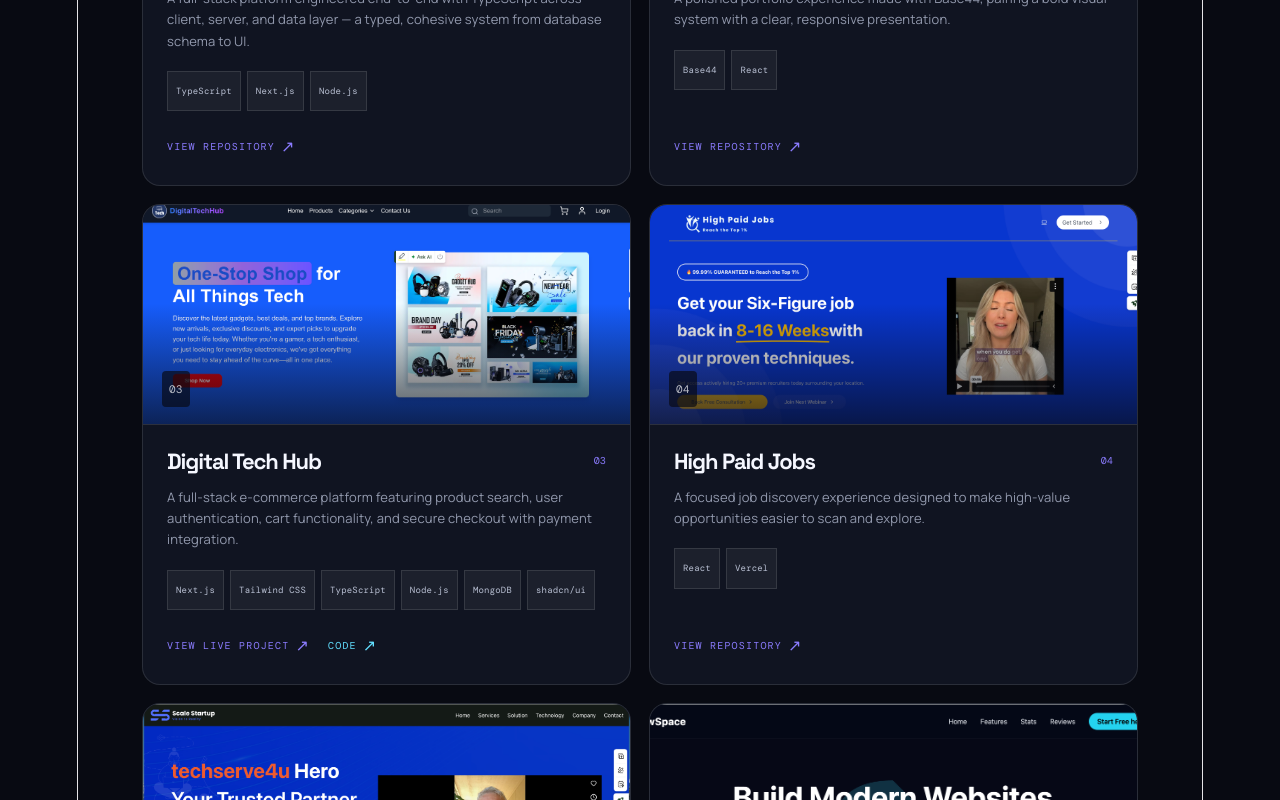
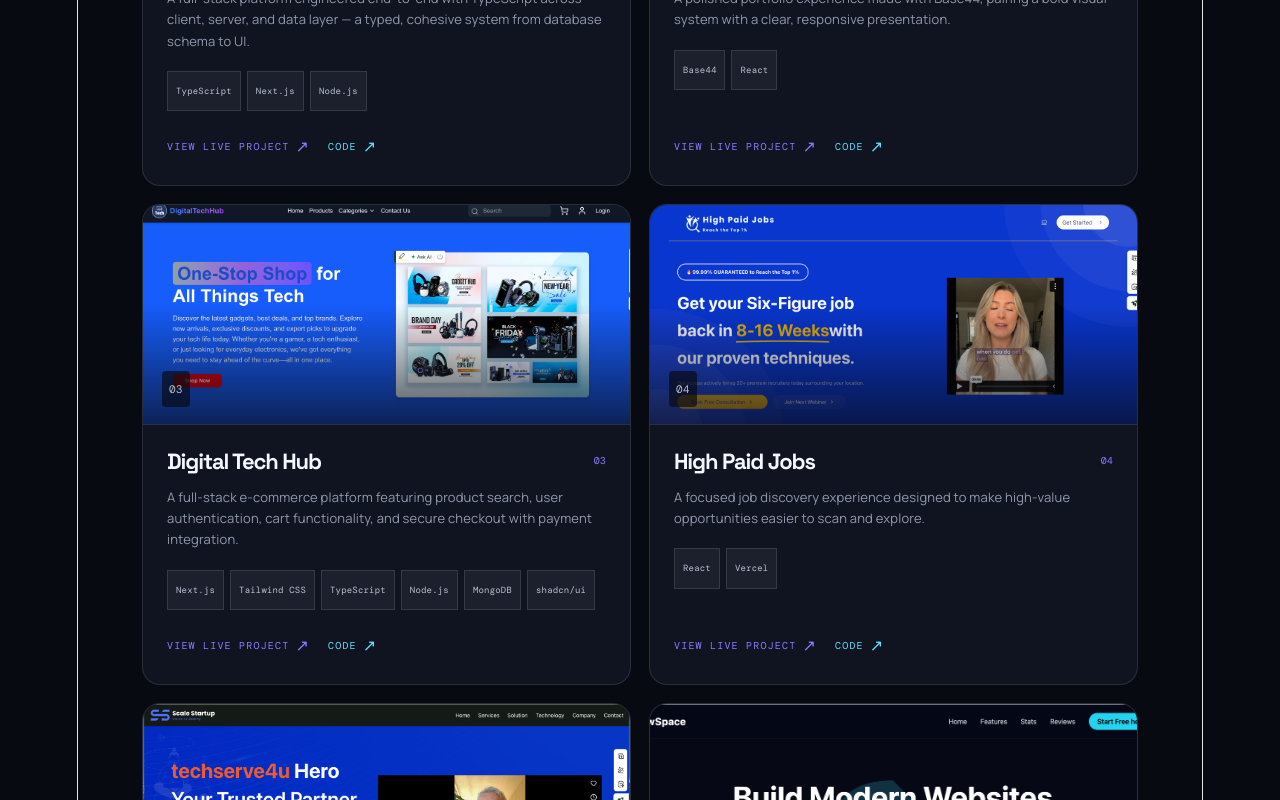
Before and after one commit to rumachoudhury/ruma-app, a React (Vite) app: page / in a window 1280 px wide. Shown: the part 1280-2080 px from the top of the page. Built offline with nearby package versions, Linux system fonts and the light colour scheme.

Commit message:
Add project code links

```diff
--- a/src/components/portfolio/ProjectCard.jsx
+++ b/src/components/portfolio/ProjectCard.jsx
@@ -33,11 +33,12 @@ export default function ProjectCard({ project }) {
 				</div>
 				<div className="project-actions">
 					<ExternalLink className="project-link" href={project.url}>
-						{project.repoUrl ? "View live project" : "View repository"} <Arrow />
+						View live project
+						<Arrow />
 					</ExternalLink>
 					{project.repoUrl && (
 						<ExternalLink className="project-link secondary" href={project.repoUrl}>
-							Code <Arrow />
+							Code<Arrow />
 						</ExternalLink>
 					)}
 				</div>
--- a/src/data/projects.js
+++ b/src/data/projects.js
@@ -17,6 +17,7 @@ export const PROJECTS = [
       "A full-stack platform engineered end-to-end with TypeScript across client, server, and data layer — a typed, cohesive system from database schema to UI.",
     tech: ["TypeScript", "Next.js", "Node.js"],
     url: "https://github.com/rumachoudhury/full-stack-havenfield",
+    repoUrl: "https://github.com/rumachoudhury/full-stack-havenfield",
     image: "/full-stack-havenfield.png",
     accent: "indigo",
   },
@@ -27,6 +28,7 @@ export const PROJECTS = [
       "A polished portfolio experience made with Base44, pairing a bold visual system with a clear, responsive presentation.",
     tech: ["Base44", "React"],
     url: "https://skylight-panters.vercel.app/",
+    repoUrl: "https://github.com/rumachoudhury",
     image: "/skylight-panters.png",
     accent: "violet",
   },
@@ -48,6 +50,7 @@ export const PROJECTS = [
       "A focused job discovery experience designed to make high-value opportunities easier to scan and explore.",
     tech: ["React", "Vercel"],
     url: "https://high-paid-jobs-one.vercel.app/",
+    repoUrl: "https://github.com/rumachoudhury",
     image: "/High Paid Jobs.png",
     accent: "orange",
   },
@@ -58,6 +61,7 @@ export const PROJECTS = [
       "A startup-focused product experience with a sharp landing page and a clear path from idea to growth.",
     tech: ["React", "Vercel"],
     url: "https://scale-startup-project-txlg.vercel.app/",
+    repoUrl: "https://github.com/rumachoudhury",
     image: "/Screenshot 2026-09-21 at 11.05.04 PM.png",
     accent: "pink",
   },
@@ -68,6 +72,7 @@ export const PROJECTS = [
       "An expressive landing page built around smooth GSAP animation, strong art direction, and a responsive visual rhythm.",
     tech: ["React", "GSAP", "Vercel"],
     url: "https://gsap-animation-landing-page-pearl.vercel.app/",
+    repoUrl: "https://github.com/rumachoudhury",
     image: "/Screenshot 2026-09-21 at 10.43.37 PM.png",
     accent: "blue",
   },
```
